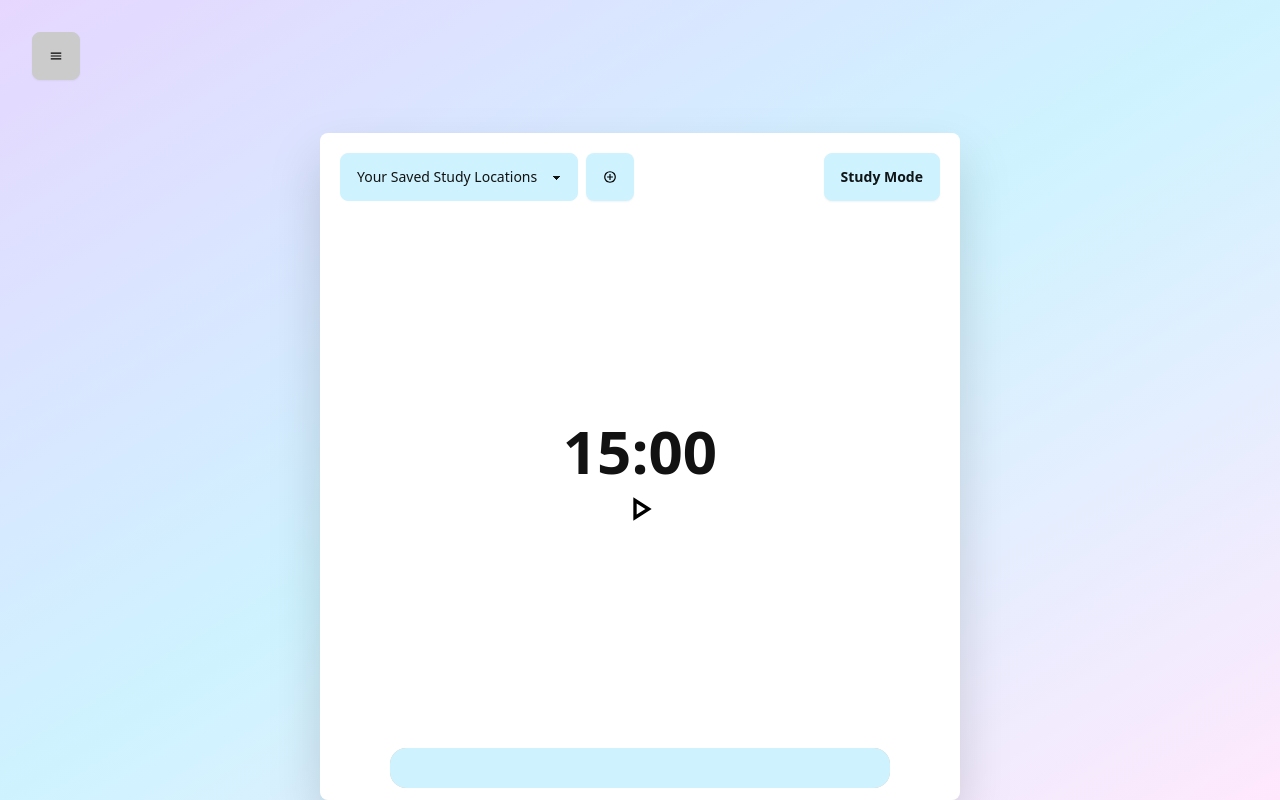
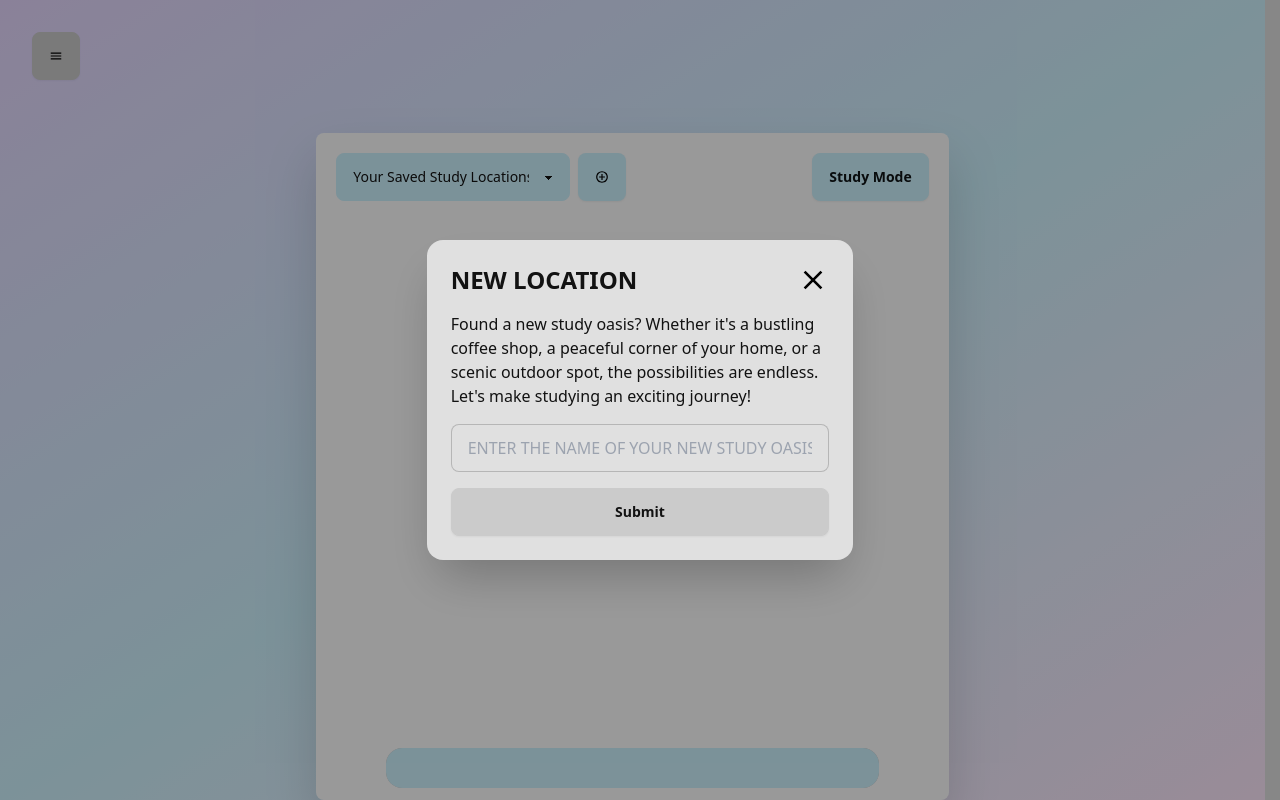
Before and after one commit to IsaacAu11/CM12005-group-cw, a SvelteKit app in the folder src/studyapp/: page / in a window 1280 px wide. Both pictures are taken after a click on the button 609 px from the left and 177 px from the top of the page. Built offline with nearby package versions, Linux system fonts and the light colour scheme.

Commit message:
feat(homepage): New Location Modal Done

```diff
--- a/src/studyapp/src/routes/+page.svelte
+++ b/src/studyapp/src/routes/+page.svelte
@@ -1,8 +1,14 @@
 <script lang="ts">
 	import Timer from '../components/Timer.svelte';
 	import create from '$lib/assets/create.svg';
+	import close from '$lib/assets/close.svg';
+	import { onMount } from 'svelte';
 	let inStudyMode: boolean = true;
 	let selectedLocation: string = '';
+	let locationModalOpen = false;
+	let newStudyLocation: string = '';
+	let savedLocations: string[] = [];
+    let rerenderSavedLocations = 0;
 
 	function toggleStudyMode() {
 		inStudyMode = !inStudyMode;
@@ -12,9 +18,24 @@
 
 	$: selectText = selectedLocation ? `${selectedLocation}` : 'Your Saved Study Locations';
 
+	onMount(async () => {
+		savedLocations = await getSavedLocations();
+	});
+
 	async function getSavedLocations() {
 		await new Promise((r) => setTimeout(r, 500));
 		return ['Library', 'Home', 'Cafe'];
+	}
+
+	async function validateAndSubmit() {
+		if (newStudyLocation) {
+			await new Promise((r) => setTimeout(r, 500));
+			savedLocations.push(newStudyLocation);
+            rerenderSavedLocations++;
+			// TODO: Insert new location into database
+			newStudyLocation = '';
+			locationModalOpen = false;
+		}
 	}
 </script>
 
@@ -24,19 +45,19 @@
 			<div class="grid grid-cols-2 gap-2">
 				<select class="select select-accent w-full max-w-xs bg-accent">
 					<option disabled selected>{selectText}</option>
-					{#await getSavedLocations()}
-						<option disabled>Loading Saved Location...</option>
-					{:then locations}
-						{#each locations as location}
+                    <!-- NOTE: Needed to use extra variable because key doesnt rerender on list push -->
+					{#key rerenderSavedLocations}
+						{#each savedLocations as location}
 							<option value={location} on:click={() => (selectedLocation = location)}
 								>{location}</option
 							>
 						{/each}
-					{:catch error}
-						<option disabled>{error}</option>
-					{/await}
+					{/key}
 				</select>
-				<button class="btn btn-accent aspect-square border-transparent">
+				<button
+					class="btn btn-accent aspect-square border-transparent"
+					on:click={() => (locationModalOpen = true)}
+				>
 					<img class="h-8" src={create} alt="create icon" />
 				</button>
 			</div>
@@ -47,7 +68,33 @@
 			{/if}
 		</div>
 		{#key inStudyMode}
-			<Timer inStudyMode={inStudyMode} />
+			<Timer {inStudyMode} />
 		{/key}
 	</div>
 </div>
+<dialog class="modal" class:modal-open={locationModalOpen}>
+	<div class="modal-box relative max-w-none w-1/3">
+		<div class="flex flex-row justify-between items-center">
+			<h1 class="font-bold text-2xl">NEW LOCATION</h1>
+			<div class="modal-action m-0">
+				<button on:click={() => (locationModalOpen = false)}>
+					<img class="h-8" src={close} alt="close icon" />
+				</button>
+			</div>
+		</div>
+		<p class="py-4">
+			Found a new study oasis? Whether it's a bustling coffee shop, a peaceful corner of your home,
+			or a scenic outdoor spot, the possibilities are endless. Let's make studying an exciting
+			journey!
+		</p>
+		<form class="grid grid-cols gap-4">
+			<input
+				type="text"
+				placeholder="ENTER THE NAME OF YOUR NEW STUDY OASIS"
+				class="input input-bordered w-full"
+				bind:value={newStudyLocation}
+			/>
+			<button class="btn" on:click={() => validateAndSubmit()}>Submit</button>
+		</form>
+	</div>
+</dialog>
```
Also changed, not shown: src/studyapp/src/lib/assets/close.svg (added).
